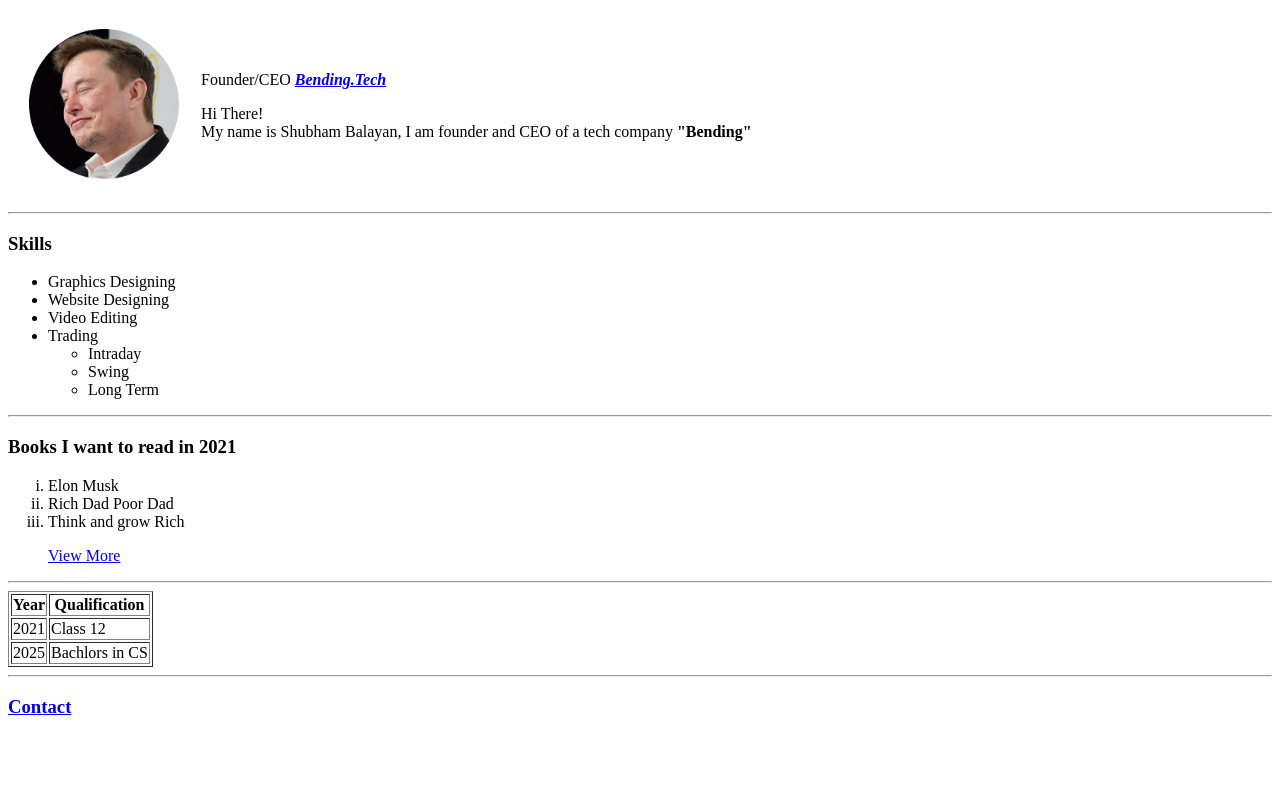
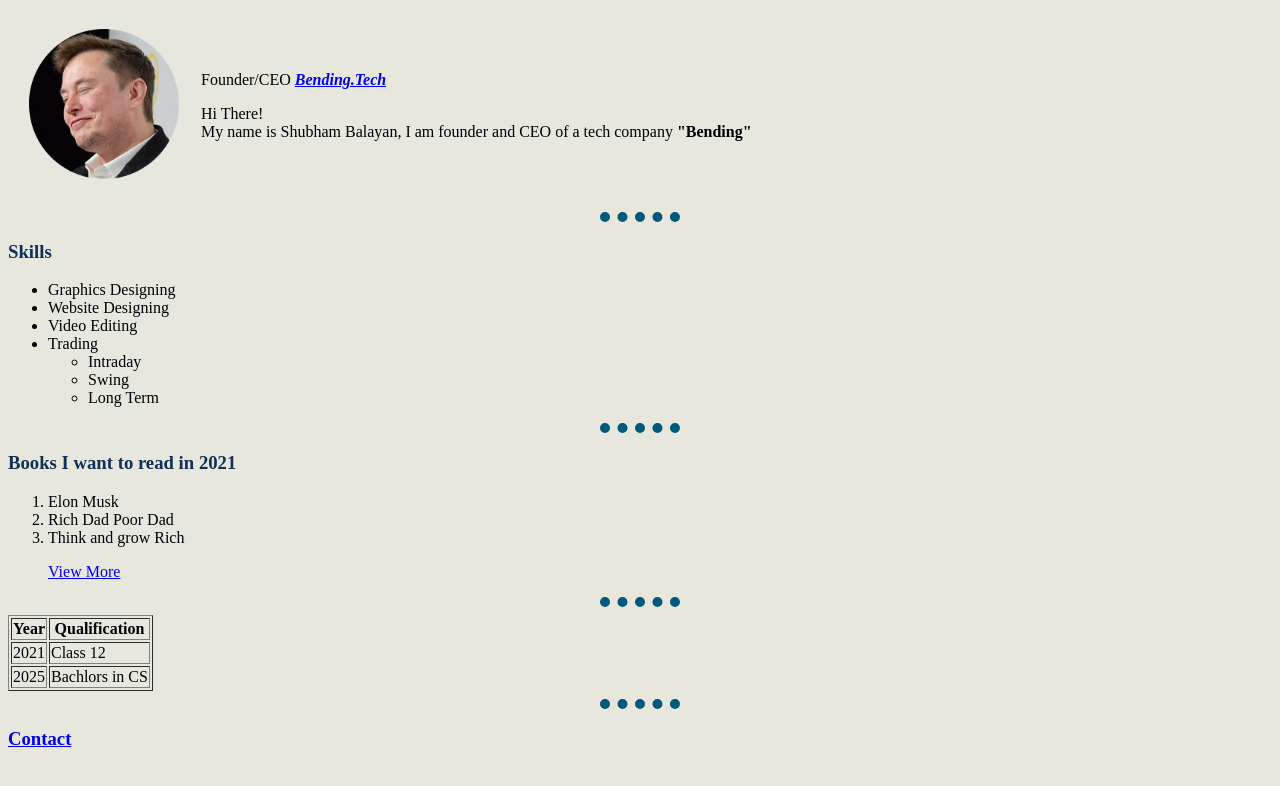
Before and after one commit to shubhambalayan/web-development, a plain HTML site: page index.html in a window 1280 px wide. Drawn offline with Linux system fonts and the light colour scheme.

Commit message:
Add files via upload

```diff
--- /dev/null
+++ b/css/styles.css
@@ -0,0 +1,21 @@
+body {
+	background-color: #e7e7de;
+}
+
+hr {
+	border-style: dotted none none;
+	border-color: #00587a;
+	width: 80px;
+	border-width: 10px;
+}
+
+h2 {
+	color: #0f3057;
+}
+
+h3 {
+	color: #0f3057;
+}
+h1 {
+	color: #0f3057;
+}
--- a/index.html
+++ b/index.html
@@ -4,6 +4,7 @@
 		<meta charset="UTF-8" />
 		<meta name="viewport" content="width=device-width, initial-scale=1.0" />
 		<title>Shubham Balayan</title>
+		<link rel="stylesheet" href="css/styles.css" />
 	</head>
 	<body>
 		<table cellspacing="20">
@@ -34,7 +35,6 @@
 				</td>
 			</tr>
 		</table>
-
 		<hr />
 		<h3>Skills</h3>
 		<ul>
@@ -50,7 +50,7 @@
 		</ul>
 		<hr />
 		<h3>Books I want to read in 2021</h3>
-		<ol type="i">
+		<ol type="">
 			<li>Elon Musk</li>
 			<li>Rich Dad Poor Dad</li>
 			<li>Think and grow Rich</li>
```
Also changed, not shown: books.html (+1 -0 lines), contact.html (+1 -0 lines).
